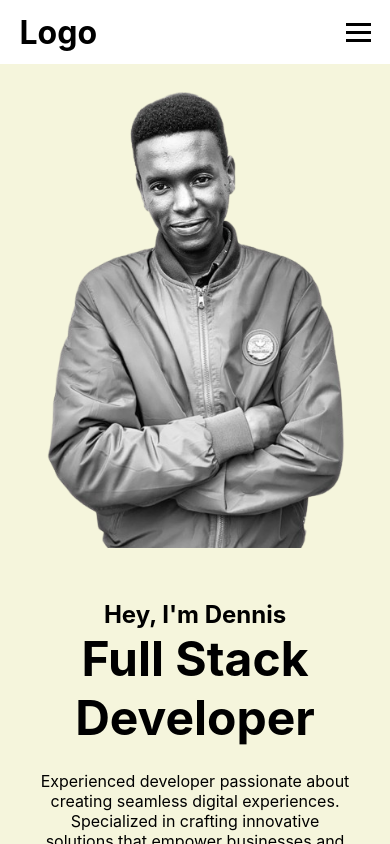
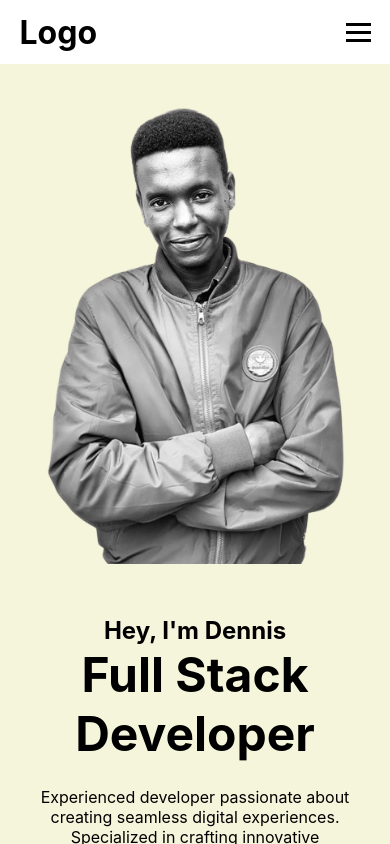
Before and after one commit to dennis-mburu/react-portfolio, a React (Create React App) app: page / in a window 390 px wide. Shown: the top 844 px of the page. Built offline with nearby package versions, Linux system fonts and the light colour scheme.

Commit message:
:lipstick: set header to fixed position

```diff
--- a/src/components/HeroSection/HeroSection.css
+++ b/src/components/HeroSection/HeroSection.css
@@ -2,7 +2,8 @@
   /* width: 95%; */
   /* margin-inline: auto; */
   display: flex;
-  margin-top: 3rem;
+  margin-top: 4rem;
+  padding-top: 2rem;
 }
 
 .hero-text {
@@ -29,7 +30,7 @@
 .description {
   font-size: 1.2rem;
   /* color: #333; */
-  animation: fadeIn 1s ease-out;
+  animation: fadeIn 1s ease-in;
 }
 
 @keyframes fadeIn {
@@ -61,7 +62,7 @@
     flex-direction: column-reverse;
     align-items: center;
     text-align: center;
-    margin-top: 1rem;
+    /* margin-top: 1rem; */
   }
 
   .hero-text {
--- a/src/components/Navbar/Navbar.css
+++ b/src/components/Navbar/Navbar.css
@@ -1,5 +1,10 @@
 header {
   background-color: white;
+  position: fixed;
+  top: 0;
+  width: 100%;
+  max-height: 4rem
+
 }
 
 .navbar {
```
